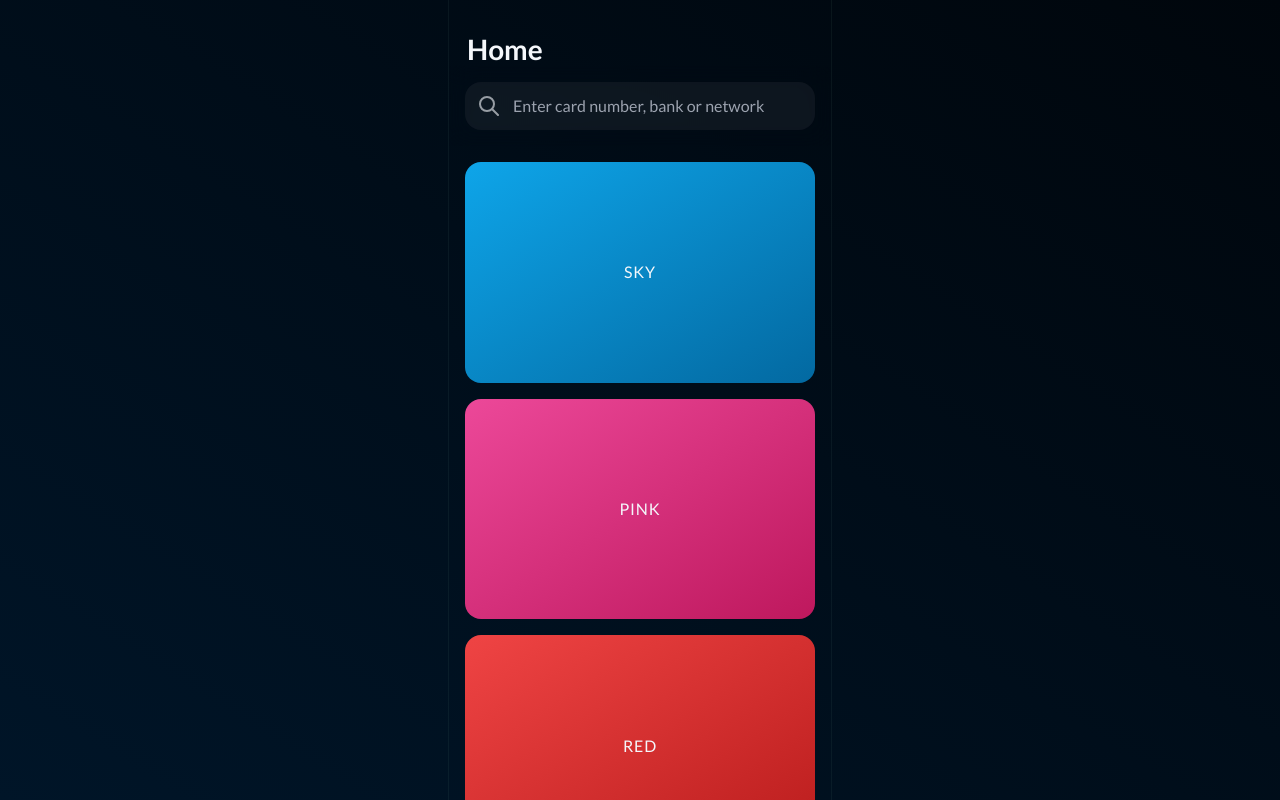
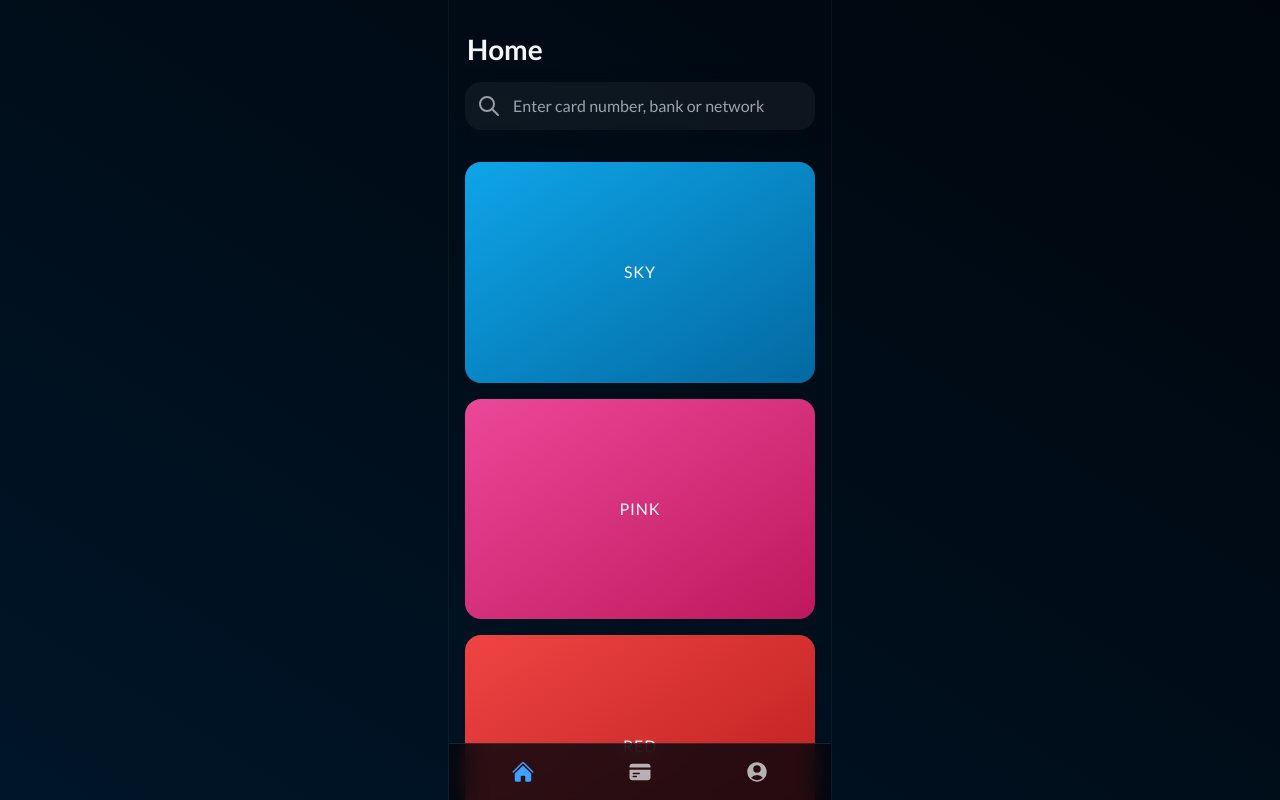
Before and after one commit to hrvsdev/cardnest, a React (Vite) app: page / in a window 1280 px wide. Shown: the top 800 px of the page. Built offline with nearby package versions, Linux system fonts and the light colour scheme.

Commit message:
Add TabBar back to app

```diff
--- a/src/pages/Home/index.tsx
+++ b/src/pages/Home/index.tsx
@@ -1,16 +1,18 @@
 import { Header } from "@components/Header";
+import { TabBar } from "@components/TabBar";
 
 import { c } from "@utils/styles.ts";
 
 export function Home() {
 	return (
-		<main className="h-full w-full">
+		<main className="flex flex-col min-h-dvh h-full w-full">
 			<Header />
-			<div className="space-y-4 p-4">
+			<div className="space-y-4 p-4 grow">
 				{Object.keys(cardColorClassName).map((color) => (
 					<Card key={color} color={color as CardColor} />
 				))}
 			</div>
+			<TabBar />
 		</main>
 	);
 }
```
